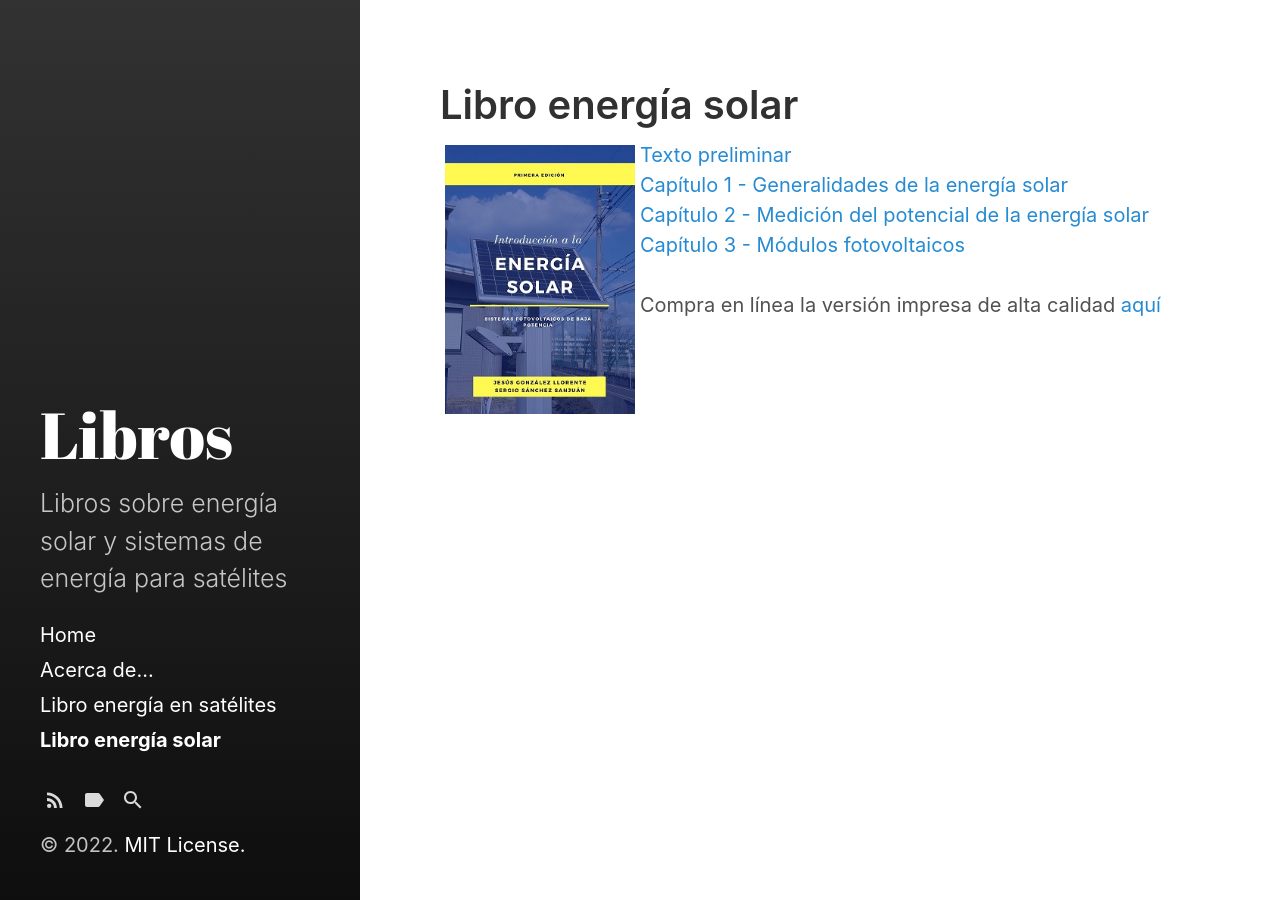
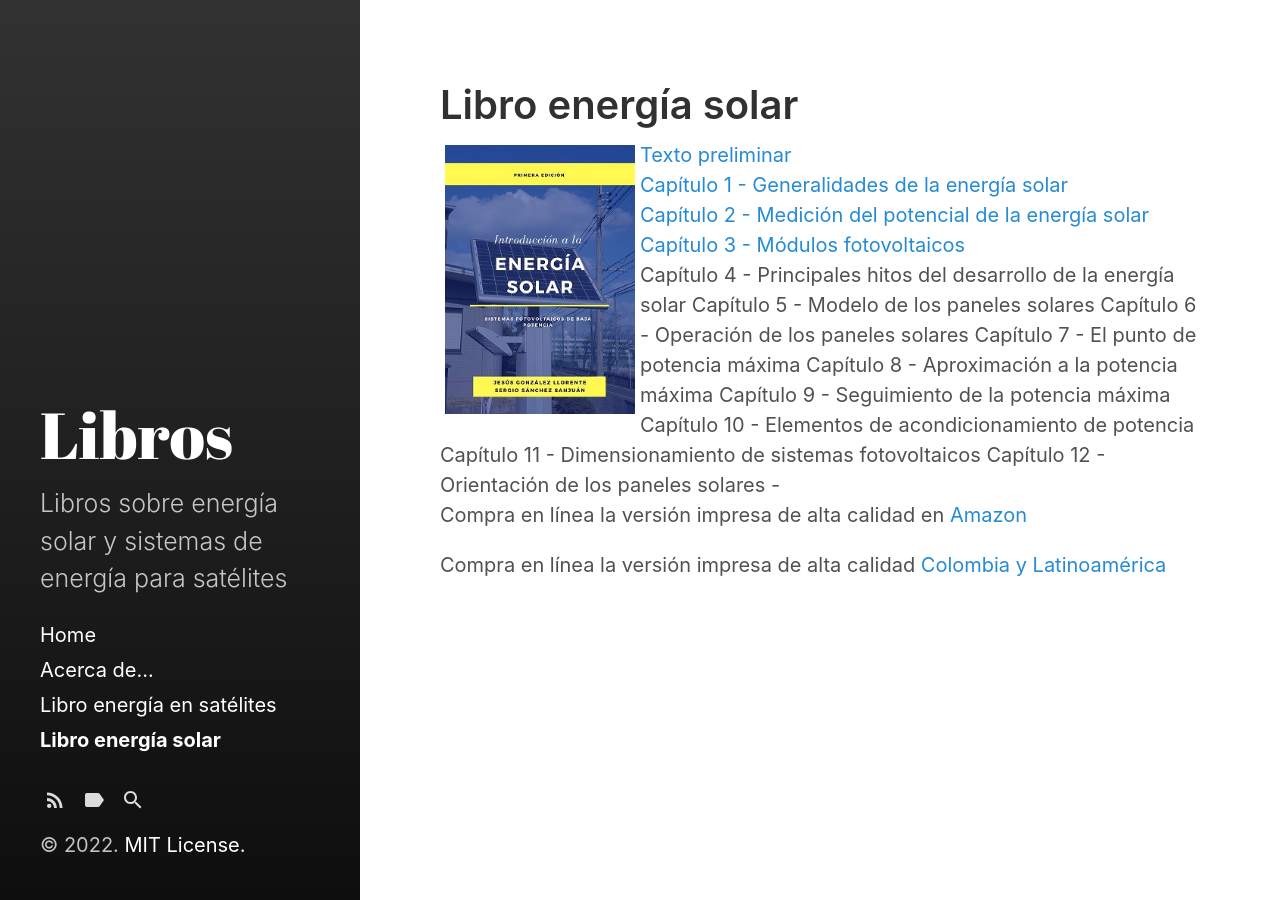
Before and after one commit to jesusdgonzalez/jesusdgonzalez, a Jekyll site: the page built from energía-solar.md, in a window 1280 px wide. Built offline with Jekyll 4.4.1, drawn with Linux system fonts in a browser that asks for light colours.

Commit message:
Update energía-solar.md

```diff
--- a/energía-solar.md
+++ b/energía-solar.md
@@ -11,5 +11,17 @@ sidebar_link: true
 [Capítulo 1 - Generalidades de la energía solar](energía-solar-ch1.html)<br>
 [Capítulo 2 - Medición del potencial de la energía solar](energía-solar-ch2.html)<br>
 [Capítulo 3 - Módulos fotovoltaicos](energía-solar-ch3.html)<br>
+Capítulo 4 - Principales hitos del desarrollo de la energía solar
+Capítulo 5 - Modelo de los paneles solares
+Capítulo 6 - Operación de los paneles solares
+Capítulo 7 - El punto de potencia máxima
+Capítulo 8 - Aproximación a la potencia máxima
+Capítulo 9 - Seguimiento de la potencia máxima
+Capítulo 10 - Elementos de acondicionamiento de potencia
+Capítulo 11 - Dimensionamiento de sistemas fotovoltaicos
+Capítulo 12 - Orientación de los paneles solares
+ -
 <br>
-Compra en línea la versión impresa de alta calidad [aquí ](https://www.autoreseditores.com/libro/18954/jesus-gonzalez-llorente-y-sergio-sanchez-sanjuan/introduccion-a-la-energia-solar.html)
+Compra en línea la versión impresa de alta calidad en [Amazon ](https://www.amazon.com/dp/9584926365)
+
+Compra en línea la versión impresa de alta calidad [Colombia y Latinoamérica ](https://www.autoreseditores.com/libro/18954/jesus-gonzalez-llorente-y-sergio-sanchez-sanjuan/introduccion-a-la-energia-solar.html)
```
